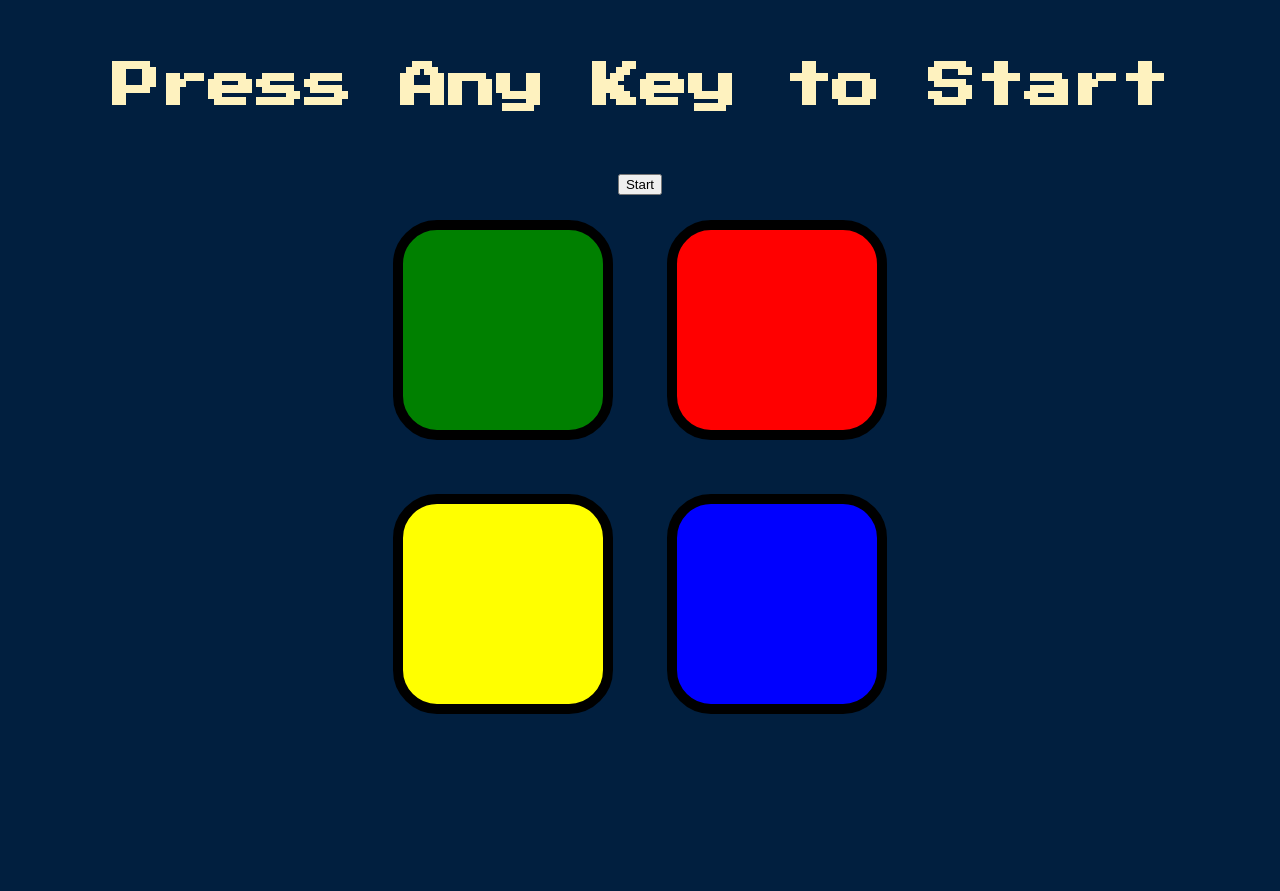
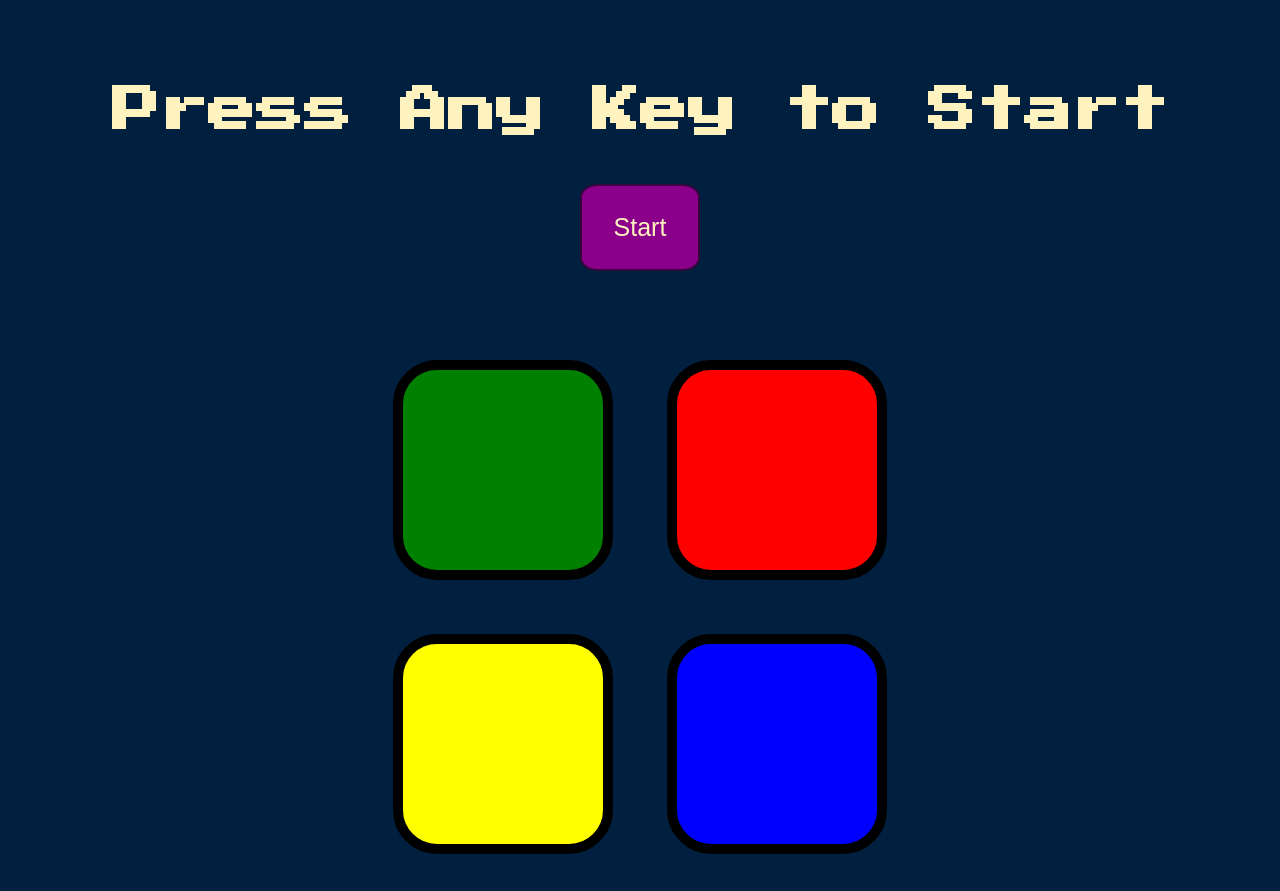
Before and after one commit to llachezara/TheCompleteWebDeveloperBootcamp, a plain HTML site: page index.html in a window 1280 px wide. Before the commit the page ends 800 px from the top, so only its background shows below. Drawn offline with nearby package versions, Linux system fonts and the light colour scheme.

Commit message:
Update styles.css
Added CSS for the start button.

```diff
--- a/styles.css
+++ b/styles.css
@@ -6,8 +6,25 @@ body {
 #level-title {
   font-family: 'Press Start 2P', cursive;
   font-size: 3rem;
-  margin:  5%;
+  margin: 5% 5% 2%;
   color: #FEF2BF;
+  line-height: 2;
+}
+
+#startButton {
+  background-color: DarkMagenta;
+  border-radius: 15%;
+  border: 2px solid #39053f;
+  color: #FEF2BF;
+  padding: 27px 32px;
+  text-align: center;
+  display: inline-block;
+  font-size: 25px;
+  margin: 0 0 5%;
+}
+
+#startButton:active {
+  background: rgb(118, 14, 121);
 }
 
 .container {
@@ -24,6 +41,7 @@ body {
   width: 200px;
   border: 10px solid black;
   border-radius: 20%;
+
 }
 
 .game-over {
```
